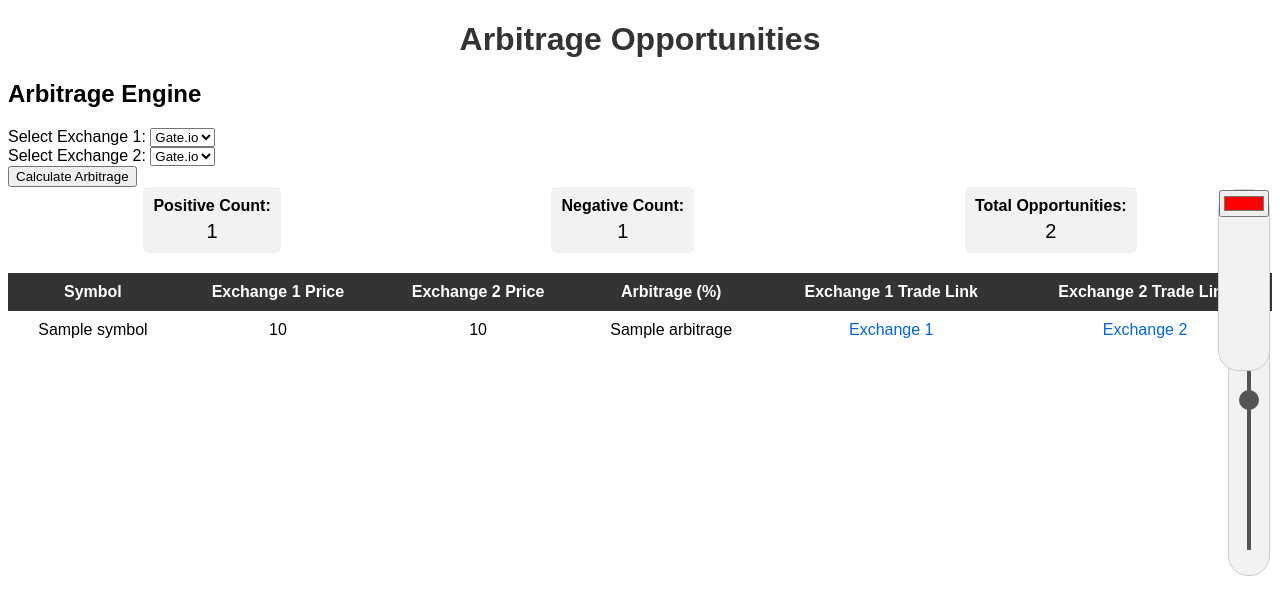
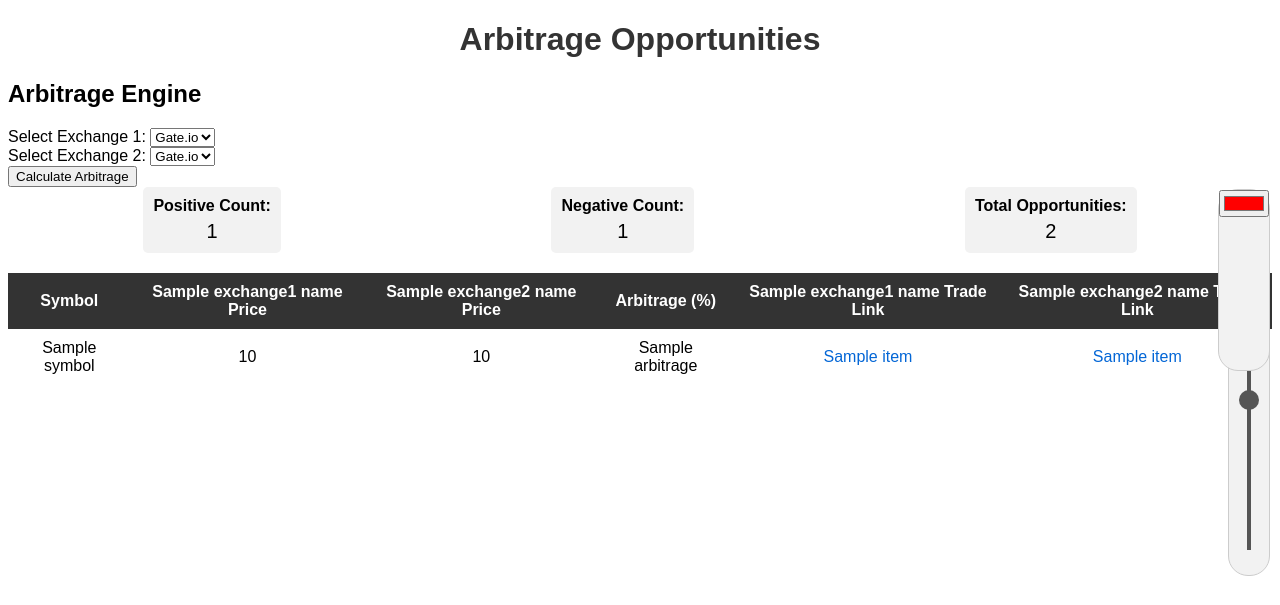
Before and after one commit to mailmaincoinsily/coinsilysite, a Flask app: template templates/index.html in a window 1280 px wide. Shown: the top 605 px of the page. Run offline with Flask 3, Linux system fonts and the light colour scheme; the template is opened without the code that fills it: most values are stand-ins (such as "Sample title", 1, 10 or a date in 2020).

Commit message:
Update index.html

```diff
--- a/templates/index.html
+++ b/templates/index.html
@@ -47,11 +47,11 @@
         <thead>
             <tr>
                 <th>Symbol</th>
-                <th>Exchange 1 Price</th>
-                <th>Exchange 2 Price</th>
+                <th>{{ exchange1_name }} Price</th>
+                <th>{{ exchange2_name }} Price</th>
                 <th>Arbitrage (%)</th>
-                <th>Exchange 1 Trade Link</th>
-                <th>Exchange 2 Trade Link</th>
+                <th>{{ exchange1_name }} Trade Link</th>
+                <th>{{ exchange2_name }} Trade Link</th>
             </tr>
         </thead>
         <tbody>
@@ -61,8 +61,8 @@
                     <td>{{ item.exchange1_price }}</td>
                     <td>{{ item.exchange2_price }}</td>
                     <td class="arbitrage">{{ item.arbitrage }}</td>
-                    <td><a href="{{ item.exchange1_trade_link }}" target="_blank">Exchange 1</a></td>
-                    <td><a href="{{ item.exchange2_trade_link }}" target="_blank">Exchange 2</a></td>
+                    <td><a href="{{ item.exchange1_trade_link }}" target="_blank">{{ item.exchange1_name }}</a></td>
+                    <td><a href="{{ item.exchange2_trade_link }}" target="_blank">{{ item.exchange2_name }}</a></td>
                 </tr>
             {% endfor %}
         </tbody>
```
